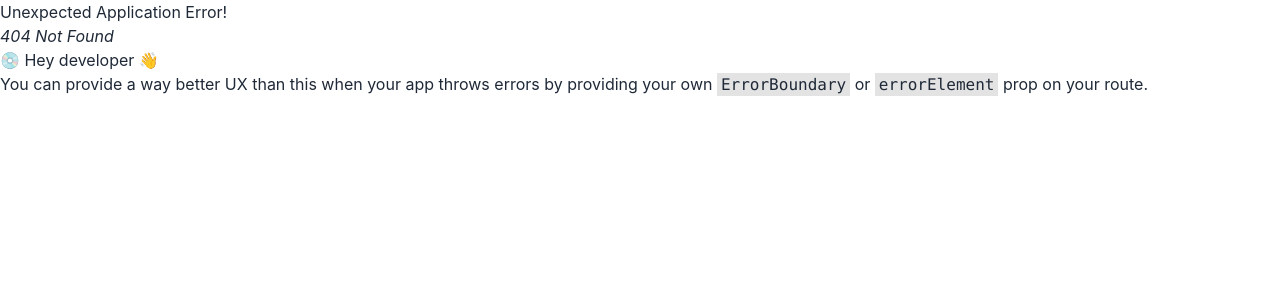
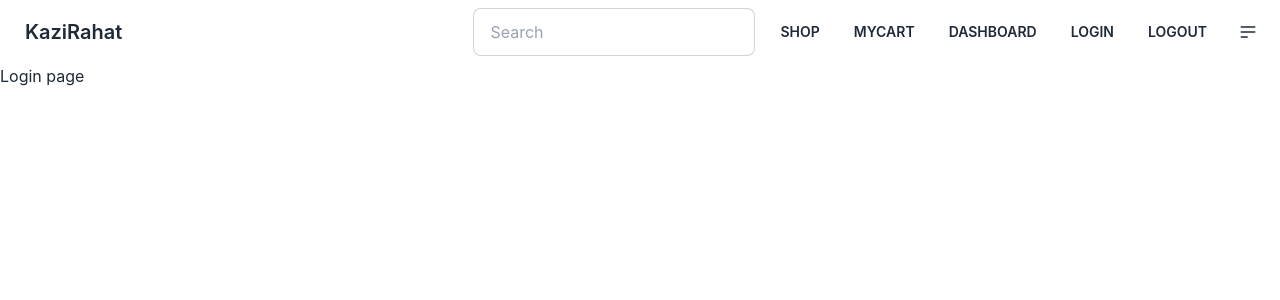
Before and after one commit to RahatRezwan/simple-e-shop-client, a React (Create React App) app: page /login in a window 1280 px wide. Before the commit this address had no page. Shown: the top 300 px of the page. Built offline with nearby package versions, Linux system fonts and the light colour scheme.

Commit message:
create navbar and login, register, shop components

```diff
--- /dev/null
+++ b/src/components/Navbar/Navbar.jsx
@@ -0,0 +1,77 @@
+import React from "react";
+import { Link } from "react-router-dom";
+
+const menuItems = [
+   { id: 1, menu: "Shop", link: "/" },
+   { id: 1, menu: "MyCart", link: "/myCart" },
+   { id: 1, menu: "Dashboard", link: "/dashboard" },
+];
+
+const Navbar = () => {
+   return (
+      <div>
+         <nav className="navbar bg-base-100">
+            <div className="flex-1">
+               <Link className="btn btn-ghost normal-case text-xl">KaziRahat</Link>
+            </div>
+
+            <div className="flex-none gap-2">
+               <div className="form-control">
+                  <input type="text" placeholder="Search" className="input input-bordered" />
+               </div>
+               <ul className="flex items-center">
+                  {menuItems.map((item) => (
+                     <li key={item.id} className="btn btn-ghost">
+                        <Link to={item.link}>{item.menu}</Link>
+                     </li>
+                  ))}
+                  <li className="btn btn-ghost">
+                     <Link to="/login">Login</Link>
+                  </li>
+                  <li className="btn btn-ghost">
+                     <Link>Logout</Link>
+                  </li>
+               </ul>
+            </div>
+
+            {/* Mobile Menu */}
+            <div className="dropdown dropdown-end">
+               <label tabIndex={0} className="btn btn-ghost btn-circle">
+                  <svg
+                     xmlns="http://www.w3.org/2000/svg"
+                     className="h-5 w-5"
+                     fill="none"
+                     viewBox="0 0 24 24"
+                     stroke="currentColor"
+                  >
+                     <path
+                        strokeLinecap="round"
+                        strokeLinejoin="round"
+                        strokeWidth="2"
+                        d="M4 6h16M4 12h16M4 18h7"
+                     />
+                  </svg>
+               </label>
+               <ul
+                  tabIndex={0}
+                  className="menu menu-compact dropdown-content mt-3 p-2 shadow bg-base-100 rounded-box w-52"
+               >
+                  {menuItems.map((item) => (
+                     <li key={item.id}>
+                        <Link to={item.link}>{item.menu}</Link>
+                     </li>
+                  ))}
+                  <li>
+                     <Link to="/login">Login</Link>
+                  </li>
+                  <li>
+                     <Link>Logout</Link>
+                  </li>
+               </ul>
+            </div>
+         </nav>
+      </div>
+   );
+};
+
+export default Navbar;
--- a/src/layouts/Main.jsx
+++ b/src/layouts/Main.jsx
@@ -1,9 +1,11 @@
 import React from "react";
 import { Outlet } from "react-router-dom";
+import Navbar from "../components/Navbar/Navbar";
 
 const Main = () => {
    return (
       <div>
+         <Navbar />
          <Outlet />
       </div>
    );
--- /dev/null
+++ b/src/pages/Login/Login/Login.jsx
@@ -0,0 +1,11 @@
+import React from "react";
+
+const Login = () => {
+   return (
+      <div>
+         <h1>Login page</h1>
+      </div>
+   );
+};
+
+export default Login;
--- /dev/null
+++ b/src/pages/Login/Register/Register.jsx
@@ -0,0 +1,11 @@
+import React from "react";
+
+const Register = () => {
+   return (
+      <div>
+         <h1>this is register page</h1>
+      </div>
+   );
+};
+
+export default Register;
--- /dev/null
+++ b/src/pages/Shop/Shop.jsx
@@ -0,0 +1,11 @@
+import React from "react";
+
+const Shop = () => {
+   return (
+      <div>
+         <h1>This is Homepage</h1>
+      </div>
+   );
+};
+
+export default Shop;
```
Also changed, not shown: src/routes/router.js (+17 -0 lines).
